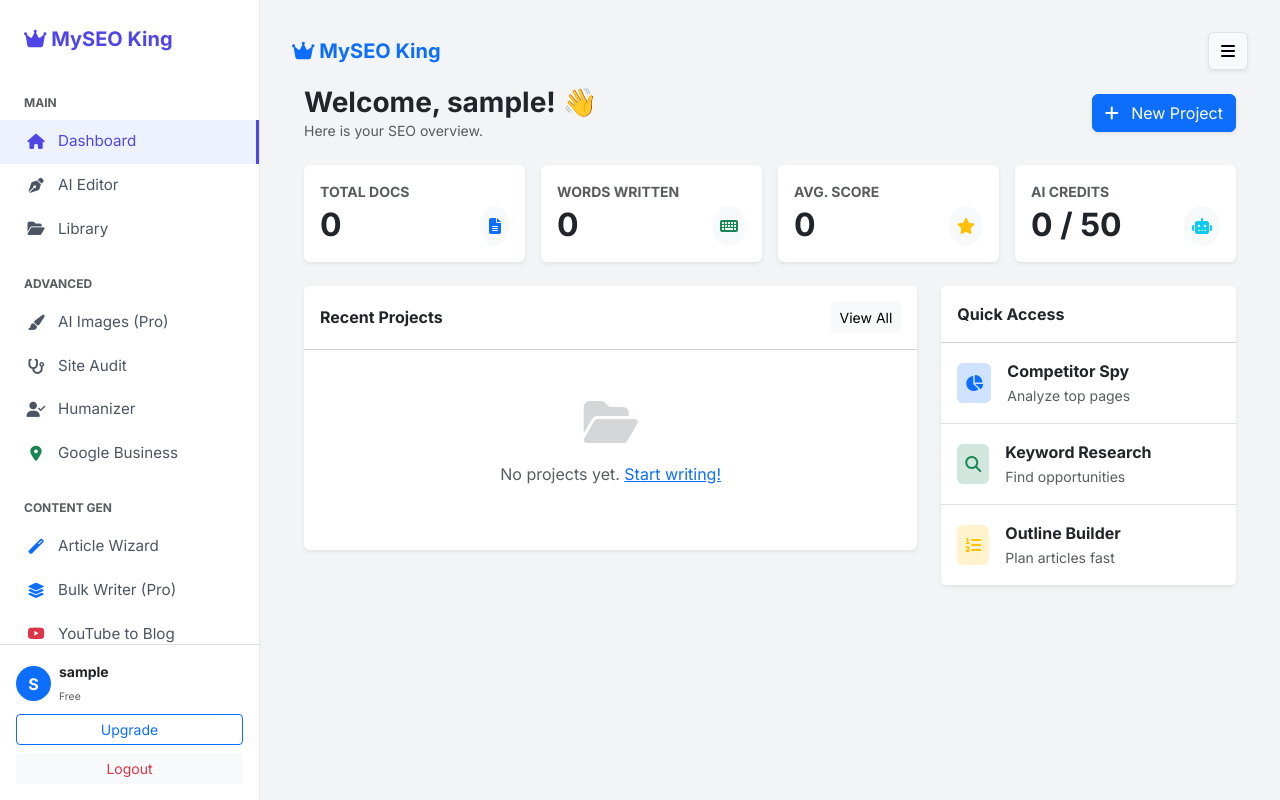
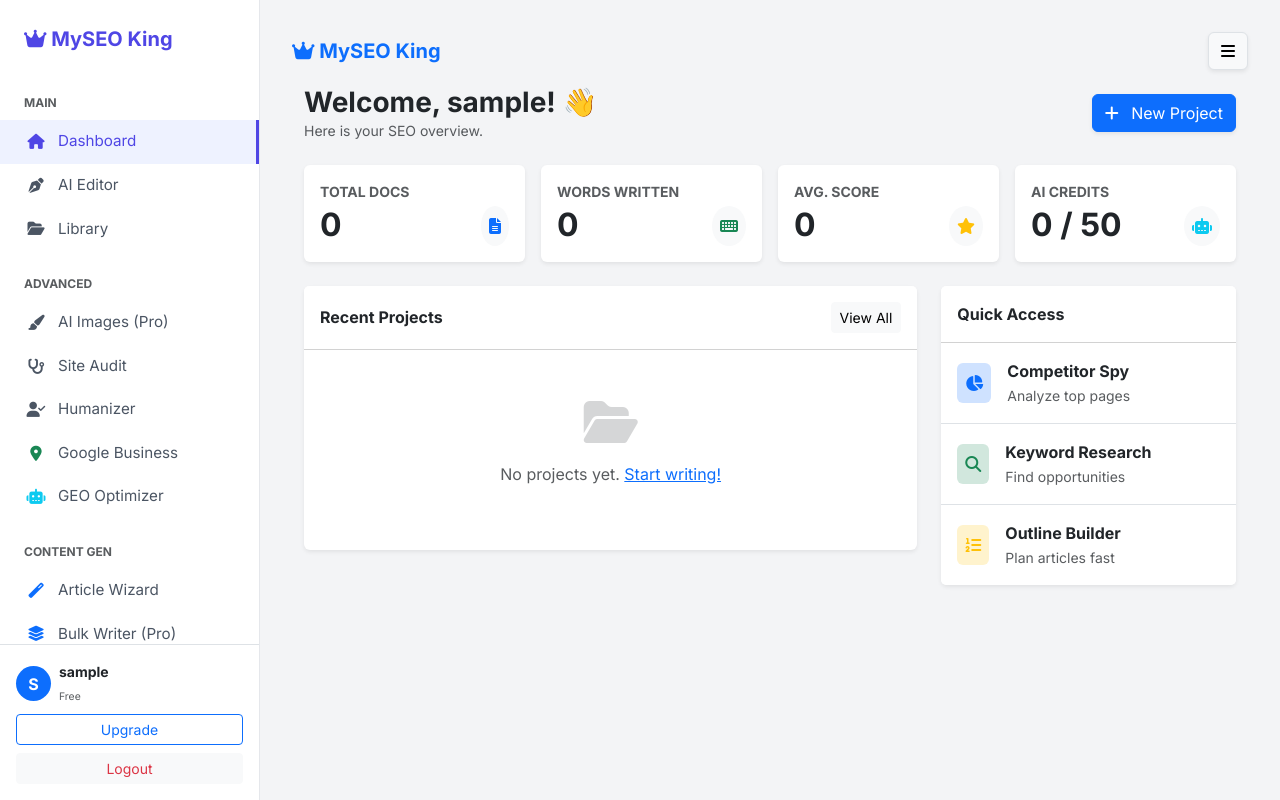
Before and after one commit to dilawar47866/MySEOTooler_V5, a Flask app: page /dashboard in a window 1280 px wide. Run offline with Flask 3, Linux system fonts and the light colour scheme; the visitor is signed in with stand-in values (Sample User, id 1); data that the repository does not hold is empty; some libraries are stand-ins or nearby versions.

Commit message:
Update base.html

```diff
--- a/templates/base.html
+++ b/templates/base.html
@@ -135,6 +135,9 @@
             </a>
             <a href="/tool/gbp-tool" class="nav-link {% if 'gbp' in request.path %}active{% endif %}">
                 <i class="fas fa-map-marker-alt text-success"></i> Google Business
+            </a>
+            <a href="/tool/geo-optimizer" class="nav-link {% if 'geo' in request.path %}active{% endif %}">
+                <i class="fas fa-robot text-info"></i> GEO Optimizer
             </a>
 
             <!-- CONTENT GEN -->
```
